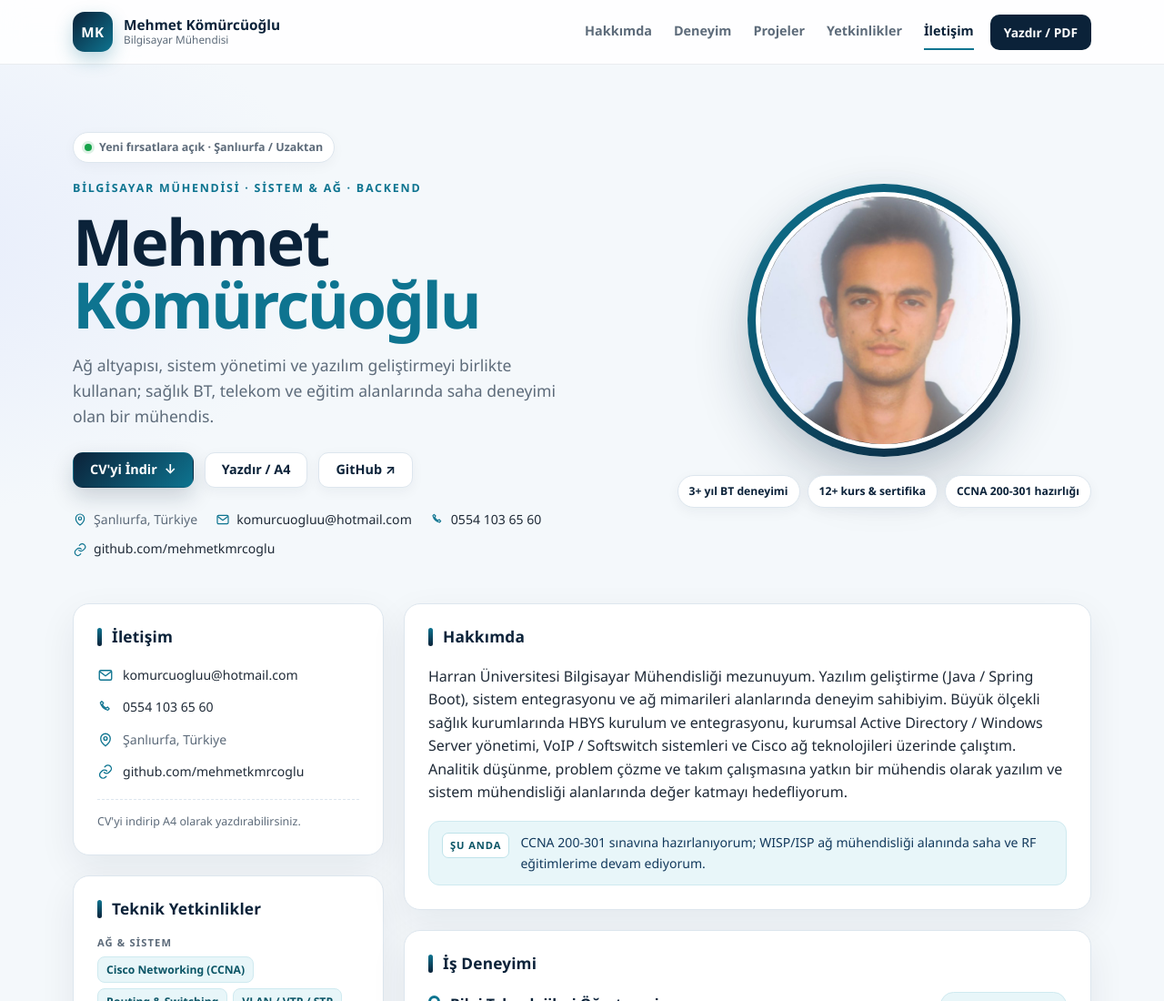
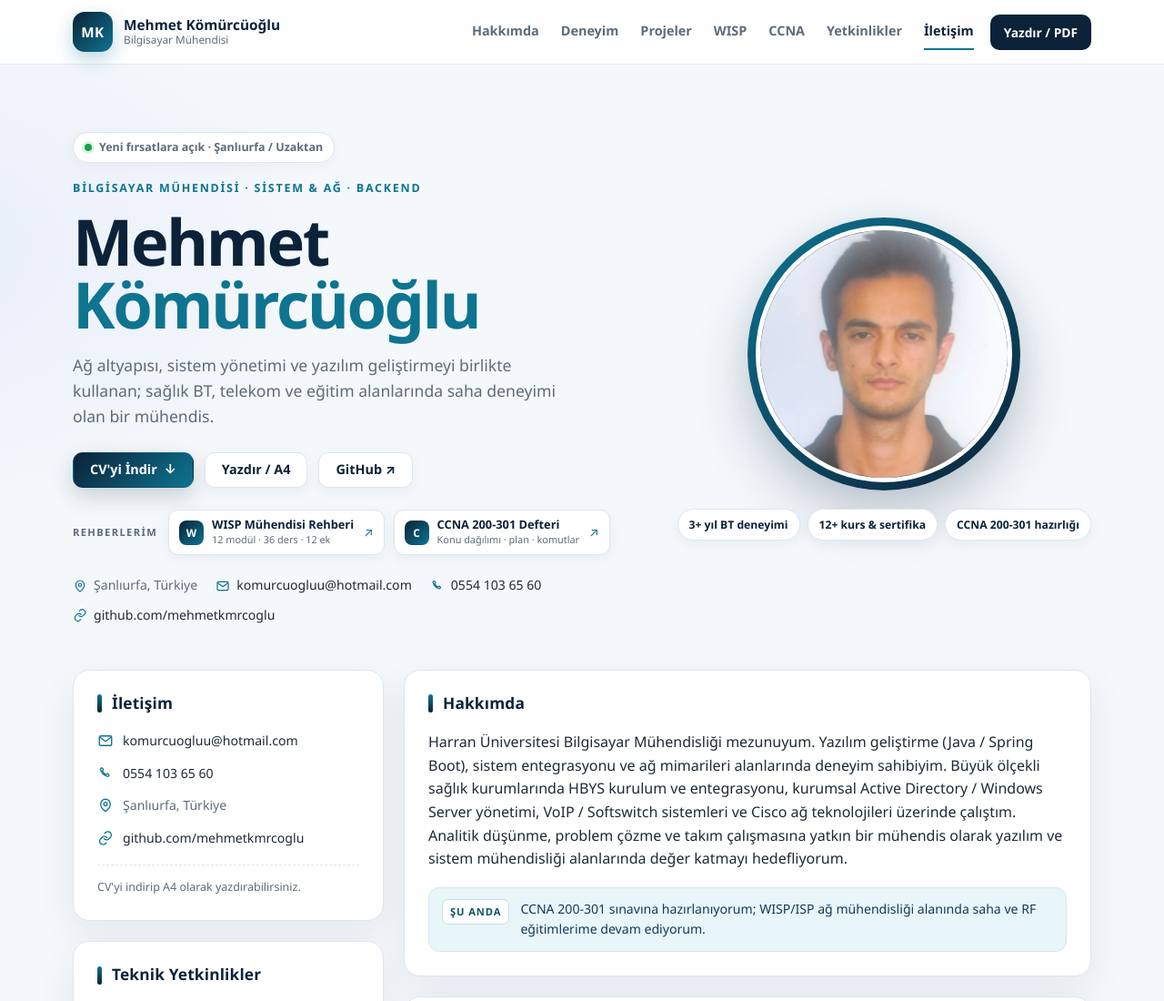
Before and after one commit to mehmetkmrcoglu/mehmetkmrcoglu.github.io, a plain HTML site: page index.html in a window 1280 px wide. Shown: the top 1100 px of the page at 91% size. Drawn offline with Linux system fonts and the light colour scheme.

Commit message:
Üst alana WISP ve CCNA rehber kısayolları eklendi

```diff
--- a/index.html
+++ b/index.html
@@ -42,6 +42,8 @@
       <a href="#hakkimda">Hakkımda</a>
       <a href="#deneyim">Deneyim</a>
       <a href="#projeler">Projeler</a>
+      <a href="https://mehmetkmrcoglu.github.io/wisp/" target="_blank" rel="noopener">WISP</a>
+      <a href="https://mehmetkmrcoglu.github.io/ccna/" target="_blank" rel="noopener">CCNA</a>
       <a href="#yetkinlikler">Yetkinlikler</a>
       <a href="#iletisim">İletişim</a>
     </nav>
@@ -61,6 +63,19 @@
           <a class="btn btn-primary" href="Mehmet_Komurcuoglu_CV.pdf" download>CV'yi İndir <span aria-hidden="true">↓</span></a>
           <button class="btn btn-ghost" type="button" onclick="window.print()">Yazdır / A4</button>
           <a class="btn btn-ghost" href="https://github.com/mehmetkmrcoglu" target="_blank" rel="noopener">GitHub ↗</a>
+        </div>
+        <div class="guide-strip no-print" aria-label="Teknik rehberler">
+          <span class="guide-label">Rehberlerim</span>
+          <a class="guide-link" href="https://mehmetkmrcoglu.github.io/wisp/" target="_blank" rel="noopener">
+            <span class="guide-icon" aria-hidden="true">W</span>
+            <span class="guide-text"><strong>WISP Mühendisi Rehberi</strong><small>12 modül · 36 ders · 12 ek</small></span>
+            <span class="guide-arrow" aria-hidden="true">↗</span>
+          </a>
+          <a class="guide-link" href="https://mehmetkmrcoglu.github.io/ccna/" target="_blank" rel="noopener">
+            <span class="guide-icon" aria-hidden="true">C</span>
+            <span class="guide-text"><strong>CCNA 200-301 Defteri</strong><small>Konu dağılımı · plan · komutlar</small></span>
+            <span class="guide-arrow" aria-hidden="true">↗</span>
+          </a>
         </div>
         <ul class="hero-meta">
           <li>
--- a/styles.css
+++ b/styles.css
@@ -135,6 +135,30 @@ h1 {
 h1 span { color: var(--teal); }
 .lead { margin: 0 0 26px; font-size: 1.1rem; color: var(--muted); max-width: 54ch; }
 .hero-actions { display: flex; flex-wrap: wrap; gap: 12px; margin-bottom: 24px; }
+
+/* Üstteki rehber kısayolları */
+.guide-strip { display: flex; flex-wrap: wrap; align-items: center; gap: 10px; margin: 0 0 22px; }
+.guide-label {
+  color: var(--muted); font-size: .7rem; font-weight: 800;
+  letter-spacing: .12em; text-transform: uppercase; margin-right: 2px;
+}
+.guide-link {
+  display: inline-flex; align-items: center; gap: 9px;
+  padding: 8px 11px; border: 1px solid var(--line); border-radius: 11px;
+  background: #fff; box-shadow: 0 4px 14px rgba(11, 34, 57, .05);
+  transition: transform .15s ease, border-color .15s ease;
+}
+.guide-link:hover { transform: translateY(-1px); border-color: #bcd3de; text-decoration: none; }
+.guide-icon {
+  width: 27px; height: 27px; flex: none; border-radius: 8px;
+  display: grid; place-items: center; color: #fff;
+  background: linear-gradient(135deg, var(--navy), var(--teal));
+  font-size: .74rem; font-weight: 800;
+}
+.guide-text strong { display: block; color: var(--navy); font-size: .8rem; line-height: 1.2; }
+.guide-text small { display: block; color: var(--muted); font-size: .68rem; }
+.guide-arrow { color: var(--teal); font-size: .85rem; margin-left: 2px; }
+
 .hero-meta {
   list-style: none; padding: 0; margin: 0;
   display: flex; flex-wrap: wrap; gap: 10px 20px;
```
